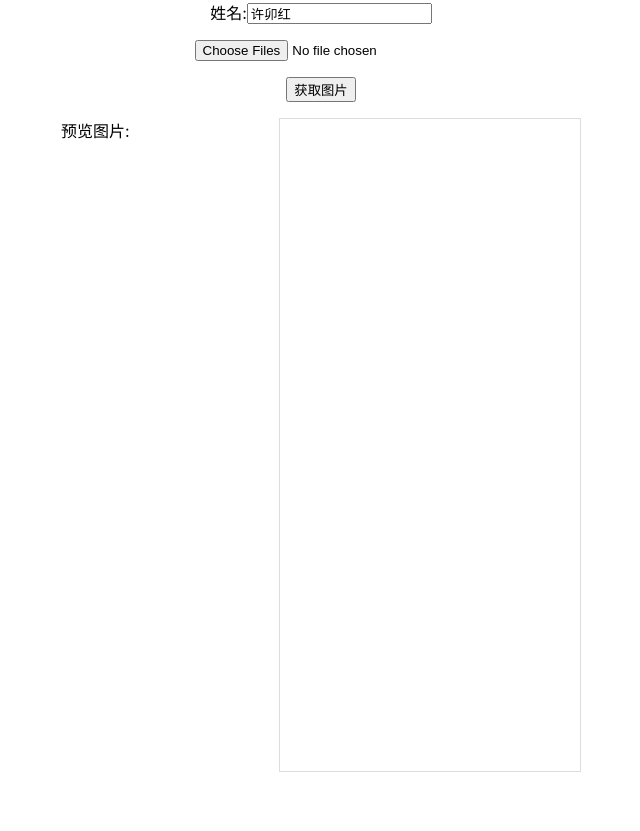
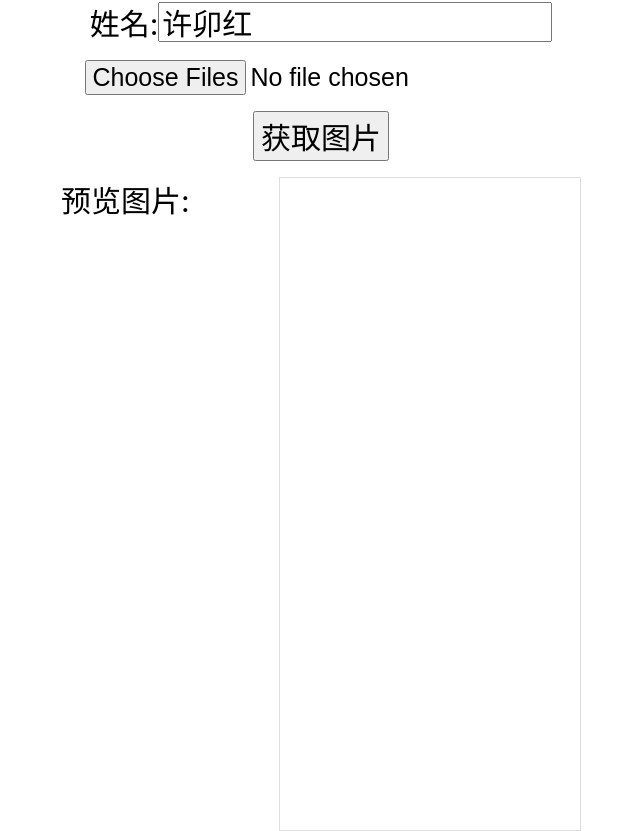
Before and after one commit to caicai-laolao/qwq, a React (Create React App) app: page / in a window 1280 px wide. Shown: the whole page, without its empty margins (319-959 px from the left). Before the commit the page ends 800 px from the top, so only its background shows below. Built offline with nearby package versions, Linux system fonts and the light colour scheme.

Commit message:
增大了部分字体大小，删去只能添加图片的限制

```diff
--- a/src/App.js
+++ b/src/App.js
@@ -40,11 +40,15 @@ function App() {
         flexDirection: "column",
         gap: 16,
         alignItems: "center",
+        fontSize: 30,
       }}
     >
       <div>
         姓名:
         <input
+          style={{
+            fontSize: 30,
+          }}
           value={name}
           placeholder="请输入姓名"
           onChange={(event) => {
@@ -56,11 +60,13 @@ function App() {
         />
       </div>
       <input
+        style={{
+          fontSize: 25,
+        }}
         multiple
         type="file"
         id="avatar"
         name="avatar"
-        accept="image/png, image/jpeg>"
         onChange={(event) => {
           let array = [];
           for (const file of event.target.files) {
@@ -77,6 +83,9 @@ function App() {
         }}
       >
         <button
+          style={{
+            fontSize: 30,
+          }}
           onClick={() => {
             drawImage(fileUrlList);
             setTimeout(() => {
@@ -102,6 +111,7 @@ function App() {
       <div
         style={{
           display: "flex",
+
           gap: 8,
         }}
       >
```
